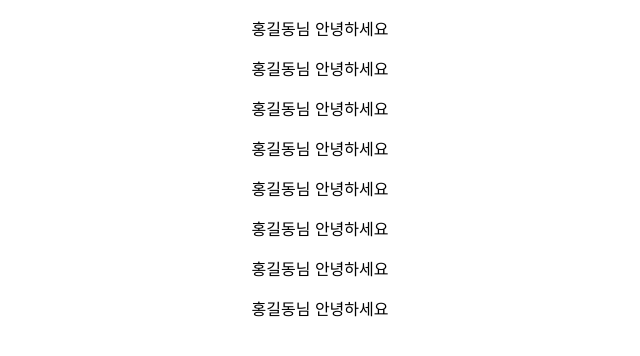
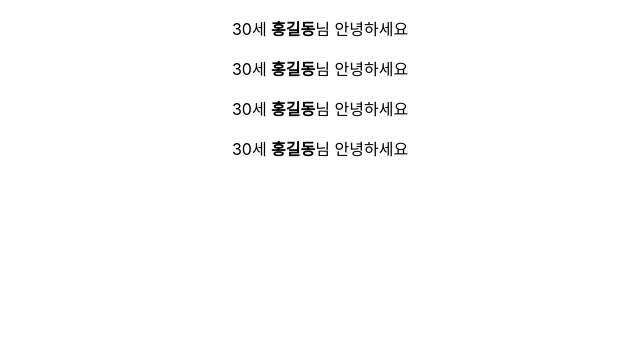
Before and after one commit to skymill2000/fintech220919, a React (Create React App) app in the folder insure/: page / in a window 1280 px wide. Shown: the top 356 px of the page, without its empty margins (320-960 px from the left). Built offline with nearby package versions, Linux system fonts and the light colour scheme.

Commit message:
props 활용

```diff
--- a/insure/src/App.js
+++ b/insure/src/App.js
@@ -1,21 +1,21 @@
 import logo from "./logo.svg";
 import "./App.css";
 
-const Welcome = () => {
-  return <p>홍길동님 안녕하세요</p>;
+const Welcome = ({ userName, age }) => {
+  return (
+    <p>
+      {age}세 <b>{userName}</b>님 안녕하세요
+    </p>
+  );
 };
 
 function App() {
   return (
     <div className="App">
-      <Welcome></Welcome>
-      <Welcome></Welcome>
-      <Welcome></Welcome>
-      <Welcome></Welcome>
-      <p>홍길동님 안녕하세요</p>
-      <p>홍길동님 안녕하세요</p>
-      <p>홍길동님 안녕하세요</p>
-      <p>홍길동님 안녕하세요</p>
+      <Welcome userName={"홍길동"} age={30}></Welcome>
+      <Welcome userName={"홍길동"} age={30}></Welcome>
+      <Welcome userName={"홍길동"} age={30}></Welcome>
+      <Welcome userName={"홍길동"} age={30}></Welcome>
     </div>
   );
 }
```
